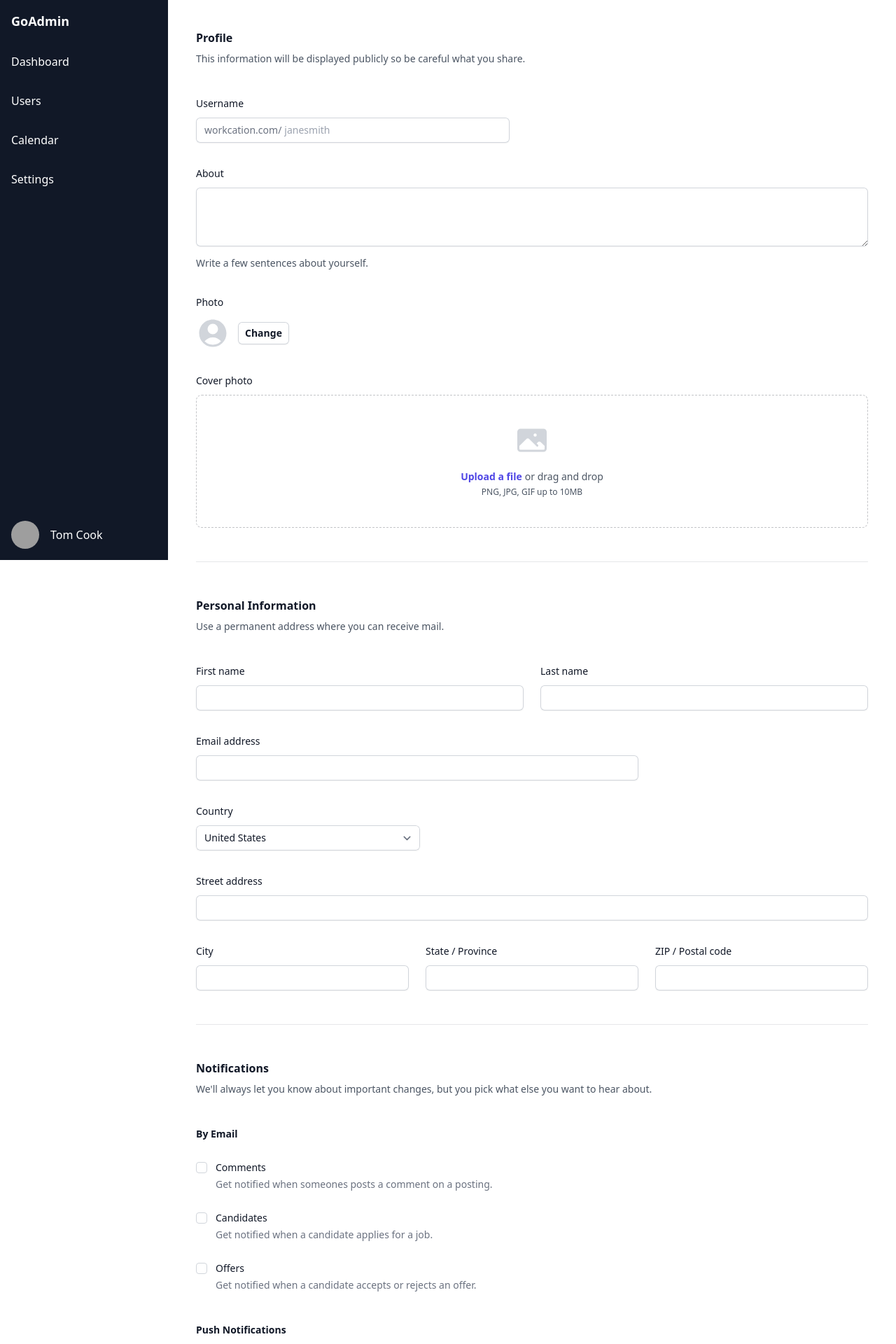
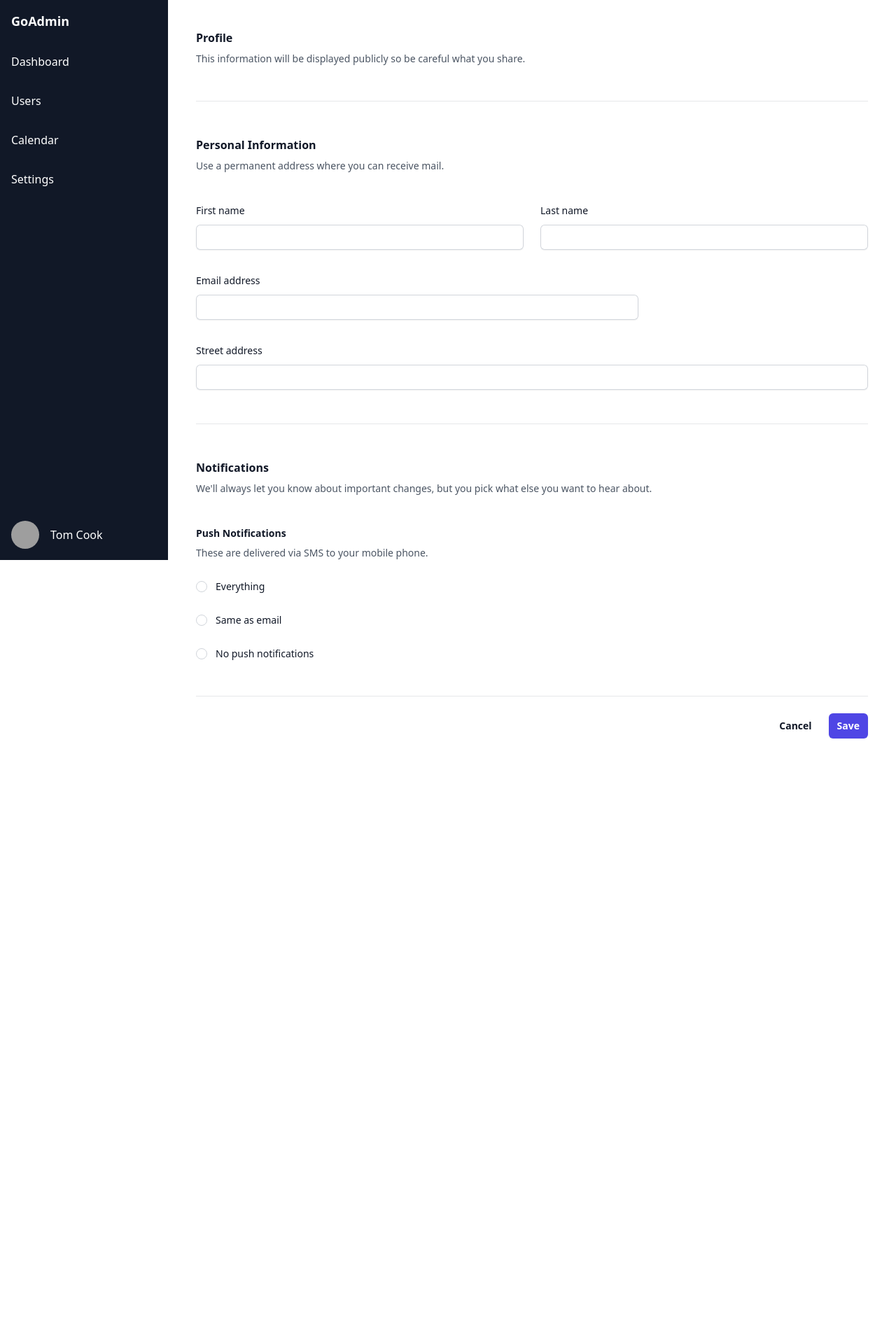
Before and after one commit to cayce2/Goadmin, a React (Create React App) app: page /settings in a window 1280 px wide. Shown: the top 1920 px of the page at 70% size. After the commit the page ends 1095 px from the top, so only its background shows below. Built offline with nearby package versions, Linux system fonts and the light colour scheme; grey boxes are pictures that could not be loaded.

Commit message:
settings.js update

```diff
--- a/src/pages/settings.js
+++ b/src/pages/settings.js
@@ -10,80 +10,6 @@ export default function Example() {
           <p className="mt-1 text-sm leading-6 text-gray-600">
             This information will be displayed publicly so be careful what you share.
           </p>
-
-          <div className="mt-10 grid grid-cols-1 gap-x-6 gap-y-8 sm:grid-cols-6">
-            <div className="sm:col-span-4">
-              <label htmlFor="username" className="block text-sm font-medium leading-6 text-gray-900">
-                Username
-              </label>
-              <div className="mt-2">
-                <div className="flex rounded-md shadow-sm ring-1 ring-inset ring-gray-300 focus-within:ring-2 focus-within:ring-inset focus-within:ring-indigo-600 sm:max-w-md">
-                  <span className="flex select-none items-center pl-3 text-gray-500 sm:text-sm">workcation.com/</span>
-                  <input
-                    id="username"
-                    name="username"
-                    type="text"
-                    placeholder="janesmith"
-                    autoComplete="username"
-                    className="block flex-1 border-0 bg-transparent py-1.5 pl-1 text-gray-900 placeholder:text-gray-400 focus:ring-0 sm:text-sm sm:leading-6"
-                  />
-                </div>
-              </div>
-            </div>
-
-            <div className="col-span-full">
-              <label htmlFor="about" className="block text-sm font-medium leading-6 text-gray-900">
-                About
-              </label>
-              <div className="mt-2">
-                <textarea
-                  id="about"
-                  name="about"
-                  rows={3}
-                  className="block w-full rounded-md border-0 py-1.5 text-gray-900 shadow-sm ring-1 ring-inset ring-gray-300 placeholder:text-gray-400 focus:ring-2 focus:ring-inset focus:ring-indigo-600 sm:text-sm sm:leading-6"
-                  defaultValue={''}
-                />
-              </div>
-              <p className="mt-3 text-sm leading-6 text-gray-600">Write a few sentences about yourself.</p>
-            </div>
-
-            <div className="col-span-full">
-              <label htmlFor="photo" className="block text-sm font-medium leading-6 text-gray-900">
-                Photo
-              </label>
-              <div className="mt-2 flex items-center gap-x-3">
-                <UserCircleIcon aria-hidden="true" className="h-12 w-12 text-gray-300" />
-                <button
-                  type="button"
-                  className="rounded-md bg-white px-2.5 py-1.5 text-sm font-semibold text-gray-900 shadow-sm ring-1 ring-inset ring-gray-300 hover:bg-gray-50"
-                >
-                  Change
-                </button>
-              </div>
-            </div>
-
-            <div className="col-span-full">
-              <label htmlFor="cover-photo" className="block text-sm font-medium leading-6 text-gray-900">
-                Cover photo
-              </label>
-              <div className="mt-2 flex justify-center rounded-lg border border-dashed border-gray-900/25 px-6 py-10">
-                <div className="text-center">
-                  <PhotoIcon aria-hidden="true" className="mx-auto h-12 w-12 text-gray-300" />
-                  <div className="mt-4 flex text-sm leading-6 text-gray-600">
-                    <label
-                      htmlFor="file-upload"
-                      className="relative cursor-pointer rounded-md bg-white font-semibold text-indigo-600 focus-within:outline-none focus-within:ring-2 focus-within:ring-indigo-600 focus-within:ring-offset-2 hover:text-indigo-500"
-                    >
-                      <span>Upload a file</span>
-                      <input id="file-upload" name="file-upload" type="file" className="sr-only" />
-                    </label>
-                    <p className="pl-1">or drag and drop</p>
-                  </div>
-                  <p className="text-xs leading-5 text-gray-600">PNG, JPG, GIF up to 10MB</p>
-                </div>
-              </div>
-            </div>
-          </div>
         </div>
 
         <div className="border-b border-gray-900/10 pb-12">
@@ -136,24 +62,6 @@ export default function Example() {
               </div>
             </div>
 
-            <div className="sm:col-span-3">
-              <label htmlFor="country" className="block text-sm font-medium leading-6 text-gray-900">
-                Country
-              </label>
-              <div className="mt-2">
-                <select
-                  id="country"
-                  name="country"
-                  autoComplete="country-name"
-                  className="block w-full rounded-md border-0 py-1.5 text-gray-900 shadow-sm ring-1 ring-inset ring-gray-300 focus:ring-2 focus:ring-inset focus:ring-indigo-600 sm:max-w-xs sm:text-sm sm:leading-6"
-                >
-                  <option>United States</option>
-                  <option>Canada</option>
-                  <option>Mexico</option>
-                </select>
-              </div>
-            </div>
-
             <div className="col-span-full">
               <label htmlFor="street-address" className="block text-sm font-medium leading-6 text-gray-900">
                 Street address
@@ -168,51 +76,6 @@ export default function Example() {
                 />
               </div>
             </div>
-
-            <div className="sm:col-span-2 sm:col-start-1">
-              <label htmlFor="city" className="block text-sm font-medium leading-6 text-gray-900">
-                City
-              </label>
-              <div className="mt-2">
-                <input
-                  id="city"
-                  name="city"
-                  type="text"
-                  autoComplete="address-level2"
-                  className="block w-full rounded-md border-0 py-1.5 text-gray-900 shadow-sm ring-1 ring-inset ring-gray-300 placeholder:text-gray-400 focus:ring-2 focus:ring-inset focus:ring-indigo-600 sm:text-sm sm:leading-6"
-                />
-              </div>
-            </div>
-
-            <div className="sm:col-span-2">
-              <label htmlFor="region" className="block text-sm font-medium leading-6 text-gray-900">
-                State / Province
-              </label>
-              <div className="mt-2">
-                <input
-                  id="region"
-                  name="region"
-                  type="text"
-                  autoComplete="address-level1"
-                  className="block w-full rounded-md border-0 py-1.5 text-gray-900 shadow-sm ring-1 ring-inset ring-gray-300 placeholder:text-gray-400 focus:ring-2 focus:ring-inset focus:ring-indigo-600 sm:text-sm sm:leading-6"
-                />
-              </div>
-            </div>
-
-            <div className="sm:col-span-2">
-              <label htmlFor="postal-code" className="block text-sm font-medium leading-6 text-gray-900">
-                ZIP / Postal code
-              </label>
-              <div className="mt-2">
-                <input
-                  id="postal-code"
-                  name="postal-code"
-                  type="text"
-                  autoComplete="postal-code"
-                  className="block w-full rounded-md border-0 py-1.5 text-gray-900 shadow-sm ring-1 ring-inset ring-gray-300 placeholder:text-gray-400 focus:ring-2 focus:ring-inset focus:ring-indigo-600 sm:text-sm sm:leading-6"
-                />
-              </div>
-            </div>
           </div>
         </div>
 
@@ -223,59 +86,6 @@ export default function Example() {
           </p>
 
           <div className="mt-10 space-y-10">
-            <fieldset>
-              <legend className="text-sm font-semibold leading-6 text-gray-900">By Email</legend>
-              <div className="mt-6 space-y-6">
-                <div className="relative flex gap-x-3">
-                  <div className="flex h-6 items-center">
-                    <input
-                      id="comments"
-                      name="comments"
-                      type="checkbox"
-                      className="h-4 w-4 rounded border-gray-300 text-indigo-600 focus:ring-indigo-600"
-                    />
-                  </div>
-                  <div className="text-sm leading-6">
-                    <label htmlFor="comments" className="font-medium text-gray-900">
-                      Comments
-                    </label>
-                    <p className="text-gray-500">Get notified when someones posts a comment on a posting.</p>
-                  </div>
-                </div>
-                <div className="relative flex gap-x-3">
-                  <div className="flex h-6 items-center">
-                    <input
-                      id="candidates"
-                      name="candidates"
-                      type="checkbox"
-                      className="h-4 w-4 rounded border-gray-300 text-indigo-600 focus:ring-indigo-600"
-                    />
-                  </div>
-                  <div className="text-sm leading-6">
-                    <label htmlFor="candidates" className="font-medium text-gray-900">
-                      Candidates
-                    </label>
-                    <p className="text-gray-500">Get notified when a candidate applies for a job.</p>
-                  </div>
-                </div>
-                <div className="relative flex gap-x-3">
-                  <div className="flex h-6 items-center">
-                    <input
-                      id="offers"
-                      name="offers"
-                      type="checkbox"
-                      className="h-4 w-4 rounded border-gray-300 text-indigo-600 focus:ring-indigo-600"
-                    />
-                  </div>
-                  <div className="text-sm leading-6">
-                    <label htmlFor="offers" className="font-medium text-gray-900">
-                      Offers
-                    </label>
-                    <p className="text-gray-500">Get notified when a candidate accepts or rejects an offer.</p>
-                  </div>
-                </div>
-              </div>
-            </fieldset>
             <fieldset>
               <legend className="text-sm font-semibold leading-6 text-gray-900">Push Notifications</legend>
               <p className="mt-1 text-sm leading-6 text-gray-600">These are delivered via SMS to your mobile phone.</p>
```
